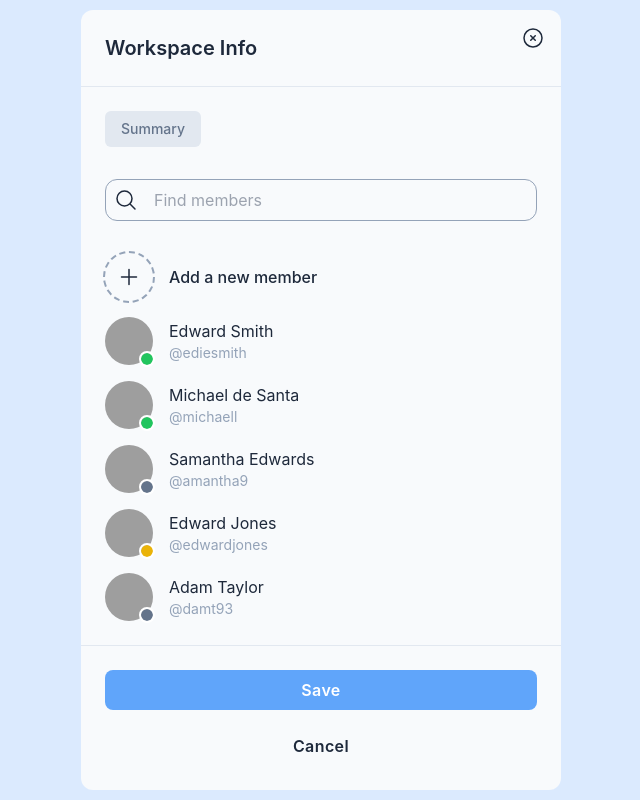
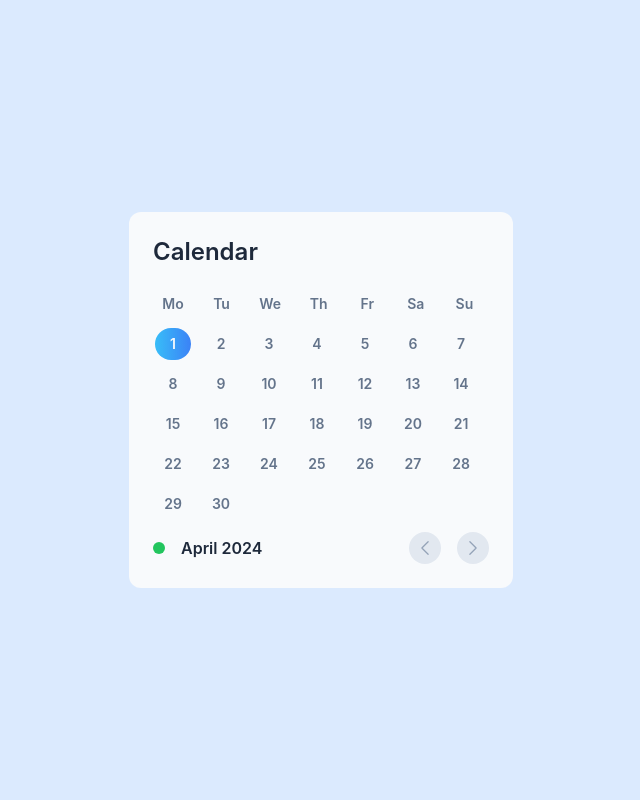
Before and after one commit to phamhuulocforwork/combillUI, a React (Create React App) app: page / in a window 1280 px wide. Shown: the whole page, without its empty margins (319-959 px from the left). Built offline with nearby package versions, Linux system fonts and the light colour scheme; grey boxes are pictures that could not be loaded.

Commit message:
CalendarTodoList

```diff
--- a/package.json
+++ b/package.json
@@ -39,7 +39,7 @@
   },
   "devDependencies": {
     "prettier": "^3.2.5",
-    "prettier-plugin-tailwindcss": "^0.5.11",
+    "prettier-plugin-tailwindcss": "^0.5.14",
     "tailwindcss": "^3.4.1"
   }
 }
--- a/src/App.jsx
+++ b/src/App.jsx
@@ -1,9 +1,9 @@
-import WorkspaceInfo from './features/WorkspaceInfo'
+import CalendarTodoList from './features/CalendarTodoList'
 
 function App() {
   return (
-    <div className="flex items-center justify-center bg-blue-100 w-full h-screen gap-8">
-      <WorkspaceInfo></WorkspaceInfo>
+    <div className="flex h-screen w-full items-center justify-center gap-8 bg-blue-100">
+      <CalendarTodoList></CalendarTodoList>
     </div>
   )
 }
--- /dev/null
+++ b/src/features/CalendarTodoList/index.jsx
@@ -0,0 +1,118 @@
+import React, { useState } from 'react'
+import PropTypes from 'prop-types'
+import {
+  eachDayOfInterval,
+  endOfMonth,
+  format,
+  getDay,
+  isToday,
+  startOfMonth,
+} from 'date-fns'
+
+const CalendarTodoList = () => {
+  const WEEKDAYS = ['Mo', 'Tu', 'We', 'Th', 'Fr', 'Sa', 'Su']
+
+  const [currentDate, setCurrentDate] = useState(new Date())
+
+  const firstDayOfMonth = startOfMonth(currentDate)
+  const lastDayOfMonth = endOfMonth(currentDate)
+
+  const daysInMonth = eachDayOfInterval({
+    start: firstDayOfMonth,
+    end: lastDayOfMonth,
+  })
+
+  const startingDayIndex = getDay(firstDayOfMonth)
+
+  return (
+    <div className="text-stale-800 w-96 rounded-xl bg-slate-50 p-6">
+      <div className="mb-4 flex justify-between">
+        <div className="flex items-center justify-between text-2xl font-semibold text-slate-800">
+          <p>Calendar</p>
+        </div>
+      </div>
+      <div className="grid pb-2">
+        <div className="grid grid-cols-7 gap-1">
+          {WEEKDAYS.map((day, index) => (
+            <div
+              key={index}
+              className="flex h-10 w-10 cursor-default items-center justify-center rounded-md text-center text-sm font-semibold text-slate-500"
+              onMouseDown={(e) => e.preventDefault()}
+            >
+              {day}
+            </div>
+          ))}
+        </div>
+        <div className="grid grid-cols-7">
+          {Array.from({ length: startingDayIndex - 1 }).map((_, index) => {
+            return (
+              <div
+                key={`empty-${index}`}
+                onMouseDown={(e) => e.preventDefault()}
+              ></div>
+            )
+          })}
+          {daysInMonth.map((day, index) => (
+            <div
+              key={index}
+              className="flex h-10 w-10 cursor-default items-center justify-center rounded-md text-center text-sm font-semibold text-slate-500"
+              onMouseDown={(e) => e.preventDefault()}
+            >
+              <span
+                className={`${isToday(day) ? 'flex h-8 w-9 items-center justify-center rounded-full bg-gradient-to-r from-sky-400 to-blue-500 text-slate-50' : ''}`}
+              >
+                {format(day, 'd')}
+              </span>
+            </div>
+          ))}
+        </div>
+      </div>
+      <div className="flex items-center justify-between">
+        <div className="flex items-center gap-4">
+          <div className="h-3 w-3 rounded-full bg-green-500"></div>
+          <p className="font-semibold text-slate-800">
+            {format(currentDate, 'MMMM')} {currentDate.getFullYear()}
+          </p>
+        </div>
+        <div className="flex items-center gap-4">
+          <div className="flex h-8 w-8 items-center justify-center rounded-full bg-slate-200 text-slate-400">
+            <svg
+              xmlns="http://www.w3.org/2000/svg"
+              fill="none"
+              viewBox="0 0 24 24"
+              strokeWidth={1.5}
+              stroke="currentColor"
+              className="h-5 w-5"
+            >
+              <path
+                strokeLinecap="round"
+                strokeLinejoin="round"
+                d="M15.75 19.5 8.25 12l7.5-7.5"
+              />
+            </svg>
+          </div>
+          <div className="flex h-8 w-8 items-center justify-center rounded-full bg-slate-200 text-slate-400">
+            <svg
+              xmlns="http://www.w3.org/2000/svg"
+              fill="none"
+              viewBox="0 0 24 24"
+              strokeWidth={1.5}
+              stroke="currentColor"
+              className="h-5 w-5"
+            >
+              <path
+                strokeLinecap="round"
+                strokeLinejoin="round"
+                d="m8.25 4.5 7.5 7.5-7.5 7.5"
+              />
+            </svg>
+          </div>
+        </div>
+      </div>
+    </div>
+  )
+}
+
+CalendarTodoList.propTypes = {}
+
+export default CalendarTodoList
```
Also changed, not shown: 2 other files (tests, documents, lock files or other folders).
